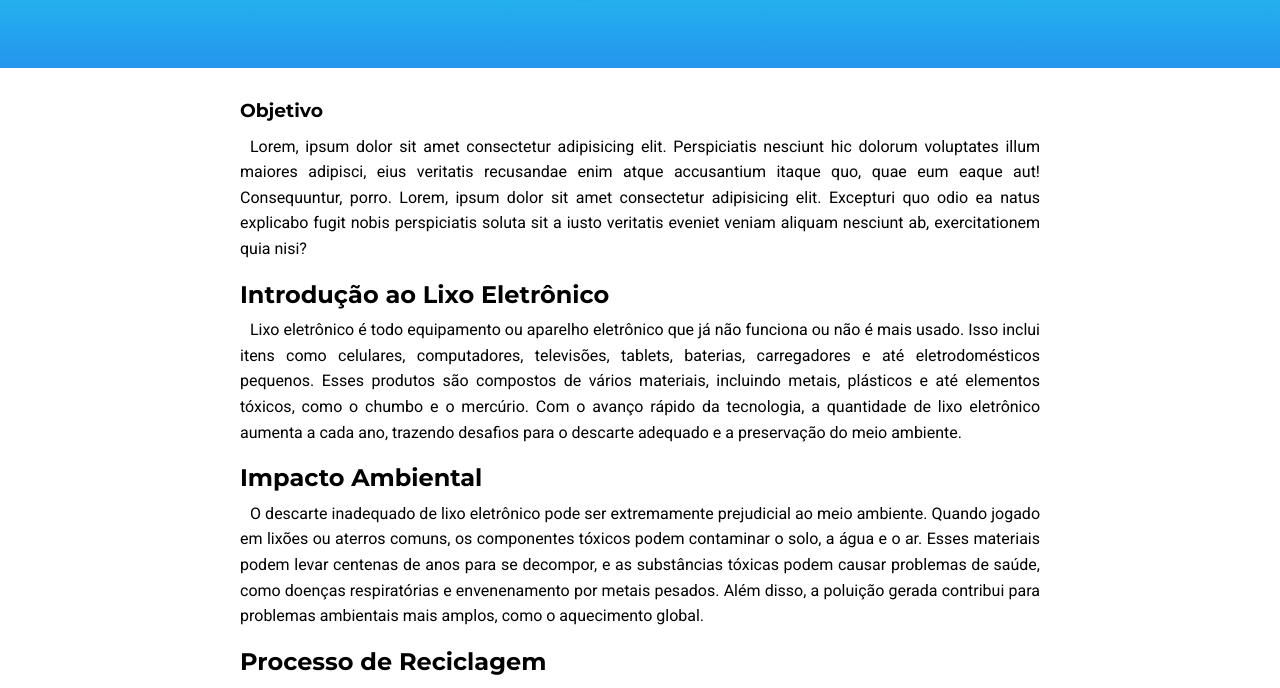
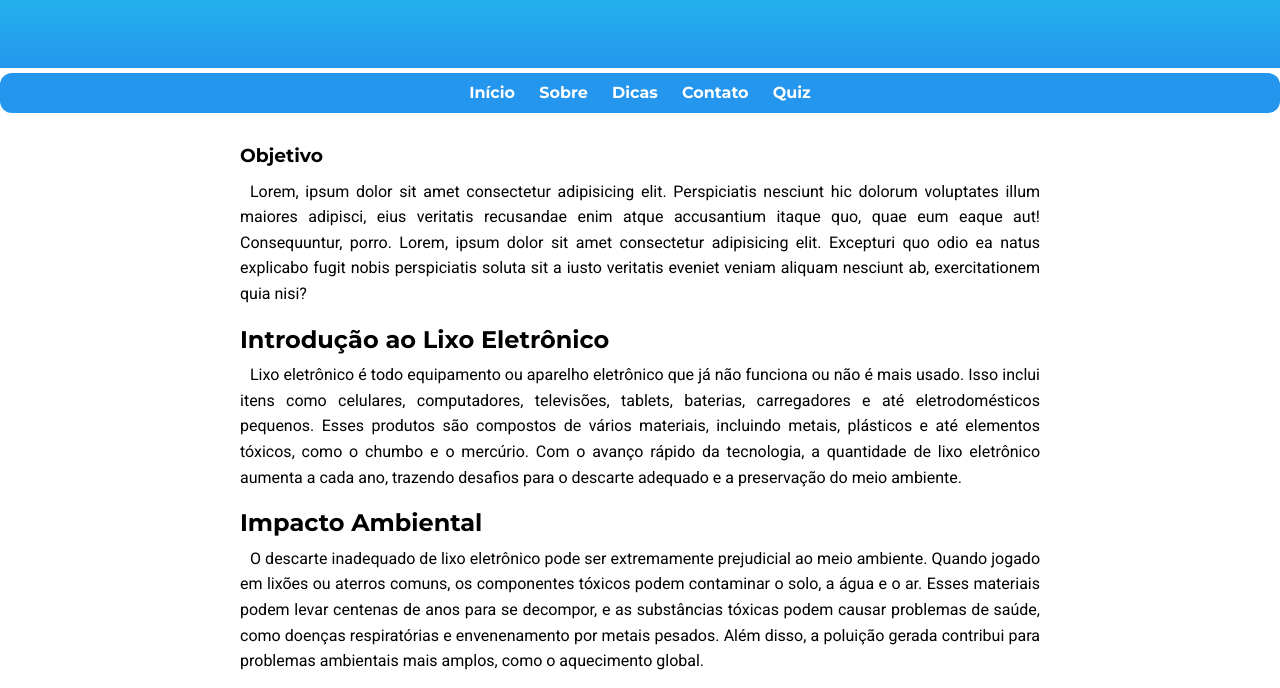
Before and after one commit to abreuhenrique/projeto-reciclagem, a plain HTML site: page index.html in a window 1280 px wide. Shown: the part 102-790 px from the top of the page. Drawn offline with Linux system fonts and the light colour scheme.

Commit message:
atualizacao

```diff
--- a/index.html
+++ b/index.html
@@ -5,15 +5,18 @@
     <meta name="viewport" content="width=device-width, initial-scale=1" />
     <link rel="icon" href="https://glitch.com/favicon.ico" />
     <title>Reciclagem Eletronica</title>
-    <link rel="stylesheet" href="/style.css" />
-    <script src="/script.js" defer></script>
+    <link rel="stylesheet" href="style.css">
   </head>
   <body>
     <header>
         <h1>Reciclagem Eletrônica</h1>
     </header>
-    <nav>
-
+    <nav id="navegacao">
+      <a href="#">Início</a>
+      <a href="#">Sobre</a>
+      <a href="#">Dicas</a>
+      <a href="#">Contato</a>
+      <a href="#">Quiz</a>
     </nav>
     <main>
       <article>
--- a/style.css
+++ b/style.css
@@ -23,6 +23,32 @@ header {
   text-shadow: 2px 2px 4px rgba(0, 0, 0, 0.349);
   color: white;
   font-family: var(--fonte01);
+  margin-bottom: 5px;
+}
+
+#navegacao {
+  text-align: center;
+  text-decoration: none;
+  font-family: var(--fonte01);
+  background-color: var(--cor04);
+  height: 20px;
+  border-radius: 12px;
+  padding: 10px 0px;
+}
+
+#navegacao > a{
+  text-align: center;
+  padding-top: 10px;
+  text-align: center;
+  padding: 10px;
+  text-decoration: none;
+  font-weight: bold;
+  color: white;
+}
+
+#navegacao > a:hover {
+  background-color: var(--cor02);
+  color: var(--cor03);
 }
 
 main h1, h2 {
```
